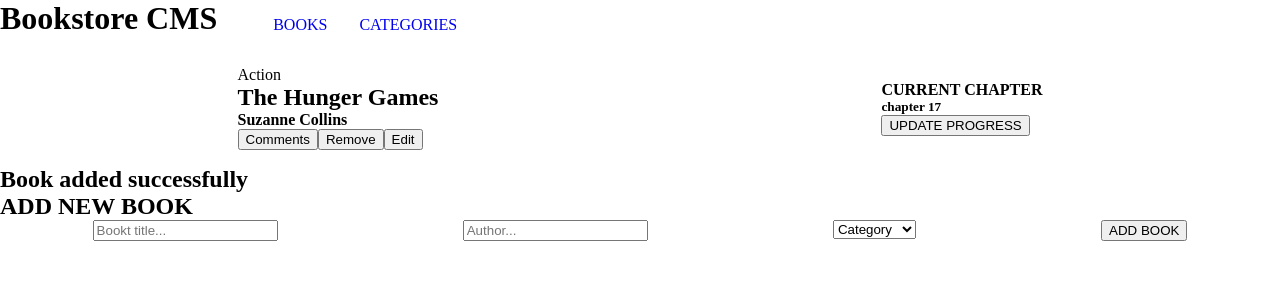
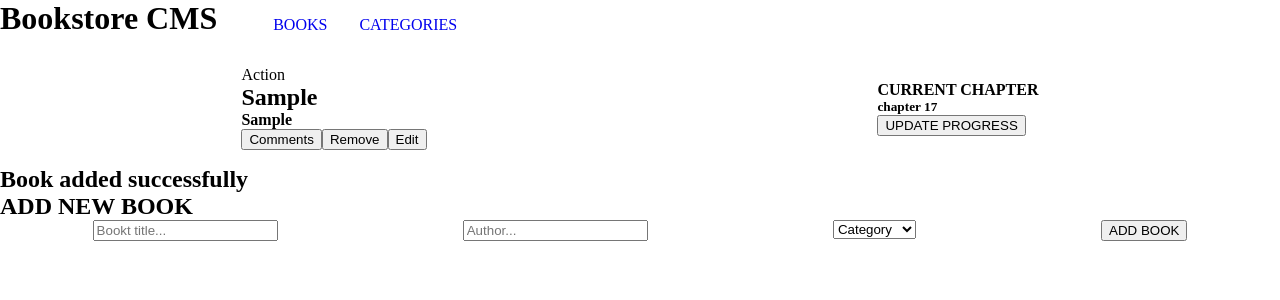
Before and after one commit to youmari/bookStore, a React (Create React App) app: page / in a window 1280 px wide. Both pictures are taken after typing "Sample", "Sample" into the empty fields and a click on the button "ADD BOOK". Shown: the top 300 px of the page. Built offline with nearby package versions, Linux system fonts and the light colour scheme; the HTML template or start-up script is replaced by a standard one.

Commit message:
Recieve book from props and Display the book and making validtion for props

```diff
--- a/src/components/BookItem.js
+++ b/src/components/BookItem.js
@@ -1,12 +1,18 @@
-const BookItem = () => (
+import { useDispatch } from 'react-redux';
+import PropTypes from 'prop-types';
+import { removeBook } from '../redux/books/books';
+
+const BookItem = ({ book: { title, author, id } }) => {
+  const dispatch = useDispatch();
+  return (
     <article className="book-item">
       <div className="book-info-container">
         <p>Action</p>
-      <h2 className="book-title">The Hunger Games</h2>
-      <h4 className="book-author">Suzanne Collins</h4>
+        <h2 className="book-title">{title}</h2>
+        <h4 className="book-author">{author}</h4>
         <div className="book-functions">
           <button type="button">Comments</button>
-        <button type="button">Remove</button>
+          <button onClick={() => dispatch(removeBook({ id }))} type="button">Remove</button>
           <button type="button">Edit</button>
         </div>
       </div>
@@ -17,5 +23,19 @@ const BookItem = () => (
       </div>
     </article>
   );
+};
+
+BookItem.propTypes = {
+  book: PropTypes.objectOf(PropTypes.string).isRequired,
+  title: PropTypes.string,
+  author: PropTypes.string,
+  id: PropTypes.string,
+};
+
+BookItem.defaultProps = {
+  title: '',
+  author: '',
+  id: '',
+};
 
 export default BookItem;
```
Lines whose indentation alone changed are shown as unchanged.
